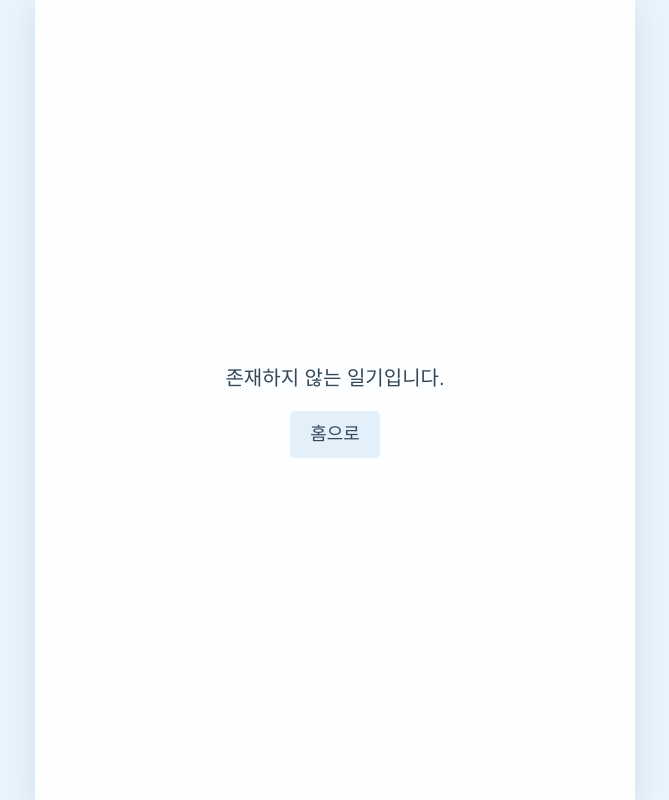
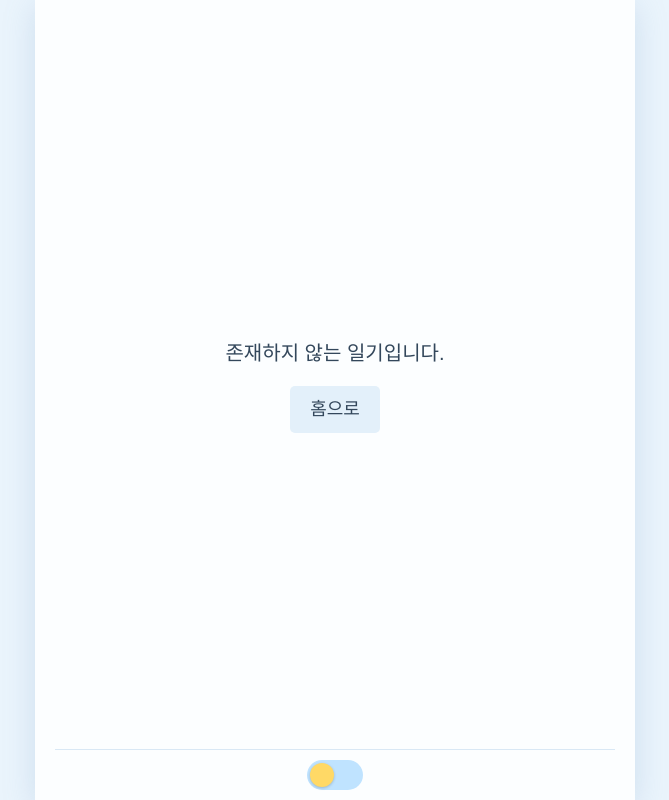
Before and after one commit to nayubin0305/MyDiary, a React (Vite) app: page /edit/1 in a window 1280 px wide. Shown: the whole page, without its empty margins (305-974 px from the left). Built offline with nearby package versions, Linux system fonts and the light colour scheme; a web font is replaced by a local one.

Commit message:
feat: 하단 고정 바에 테마 토글 배치

```diff
--- a/src/App.css
+++ b/src/App.css
@@ -1,3 +1,6 @@
 .App{
     padding: 0 20px;
+    min-height: 100%;
+    display: flex;
+    flex-direction: column;
 }
--- a/src/App.tsx
+++ b/src/App.tsx
@@ -8,6 +8,7 @@ import { Routes, Route } from "react-router-dom";
 import type { DiaryType } from "./types";
 import { DiaryStateContext, DiaryDispatchContext, type DiaryDispatch } from "./context/DiaryContext";
 import { ThemeContext, type Theme } from "./context/ThemeContext";
+import BottomBar from "./component/BottomBar";
 
 const STORAGE_KEY = "diary";
 const THEME_KEY = "theme";
@@ -123,6 +124,7 @@ function App() {
               <Route path="/diary/:id" element={<Diary />} />
               <Route path="/edit/:id" element={<Edit />} />
             </Routes>
+            <BottomBar/>
           </div>
         </DiaryDispatchContext.Provider>
       </DiaryStateContext.Provider>
--- /dev/null
+++ b/src/component/BottomBar.css
@@ -0,0 +1,12 @@
+.BottomBar {
+    position: sticky;
+    bottom: 0;
+    z-index: 10;
+    margin-top: auto;
+    display: flex;
+    justify-content: center;
+    align-items: center;
+    padding: 10px 20px;
+    background-color: var(--bg-card);
+    border-top: 1px solid var(--border);
+}
--- /dev/null
+++ b/src/component/BottomBar.tsx
@@ -0,0 +1,12 @@
+import "./BottomBar.css";
+import ThemeToggle from "./ThemeToggle";
+
+const BottomBar = () => {
+    return (
+        <div className="BottomBar">
+            <ThemeToggle />
+        </div>
+    );
+};
+
+export default BottomBar;
--- a/src/component/NotFound.css
+++ b/src/component/NotFound.css
@@ -3,6 +3,6 @@
     flex-direction: column;
     align-items: center;
     justify-content: center;
-    height: 100vh;
+    flex: 1;
     font-size: 20px;
 }
--- a/src/component/ThemeToggle.css
+++ b/src/component/ThemeToggle.css
@@ -8,7 +8,6 @@
     cursor: pointer;
     background-color: var(--toggle-track);
     transition: background-color 0.3s;
-    margin-top: 20px;
 }
 
 .ThemeToggle .thumb {
--- a/src/index.css
+++ b/src/index.css
@@ -22,8 +22,8 @@
   /* 감정 5단계 (라이트/다크 공통) */
   --emotion-1: #a0aceb;
   --emotion-2: #C5D9A7;
-  --emotion-3: #f5eaa8;
-  --emotion-4: #f1c39e;
+  --emotion-3: #f5f4a8;
+  --emotion-4: #f1ca9e;
   --emotion-5: #fdb6b6;
   --emotion-on-text: #17233a;
 }
@@ -69,10 +69,19 @@ body{
   margin: 0 auto;
   max-width: 600px;
   width: 100%;
-  min-height: 100vh;
-  height: 100%;
+  height: 100vh;
+  height: 100dvh;
+  overflow-y: auto;
   background-color: var(--bg-card);
   box-shadow: var(--shadow) 0px 7px 29px 0px;
+}
+
+#root::-webkit-scrollbar{
+  width: 5px;
+  background-color: var(--bg-card);
+}
+#root::-webkit-scrollbar-thumb{
+  background-color: var(--bg-control);
 }
 
 input,
--- a/src/pages/Home.tsx
+++ b/src/pages/Home.tsx
@@ -5,7 +5,6 @@ import DiaryList from "../component/DiaryList";
 import SearchBar from "../component/SearchBar";
 import { DiaryStateContext } from "../context/DiaryContext";
 import { getMonthRangeByDate, setPageTitle } from "../util";
-import ThemeToggle from "../component/ThemeToggle";
 
 const Home = () => {
     const data = useContext(DiaryStateContext);
@@ -64,9 +63,6 @@ const Home = () => {
             <div>
                 <DiaryList data={filteredData} emptyMessage={emptyMessage} />
             </div>
-            <div className="theme_row">
-                <ThemeToggle />
-            </div>
         </div>
     );
 };
```
